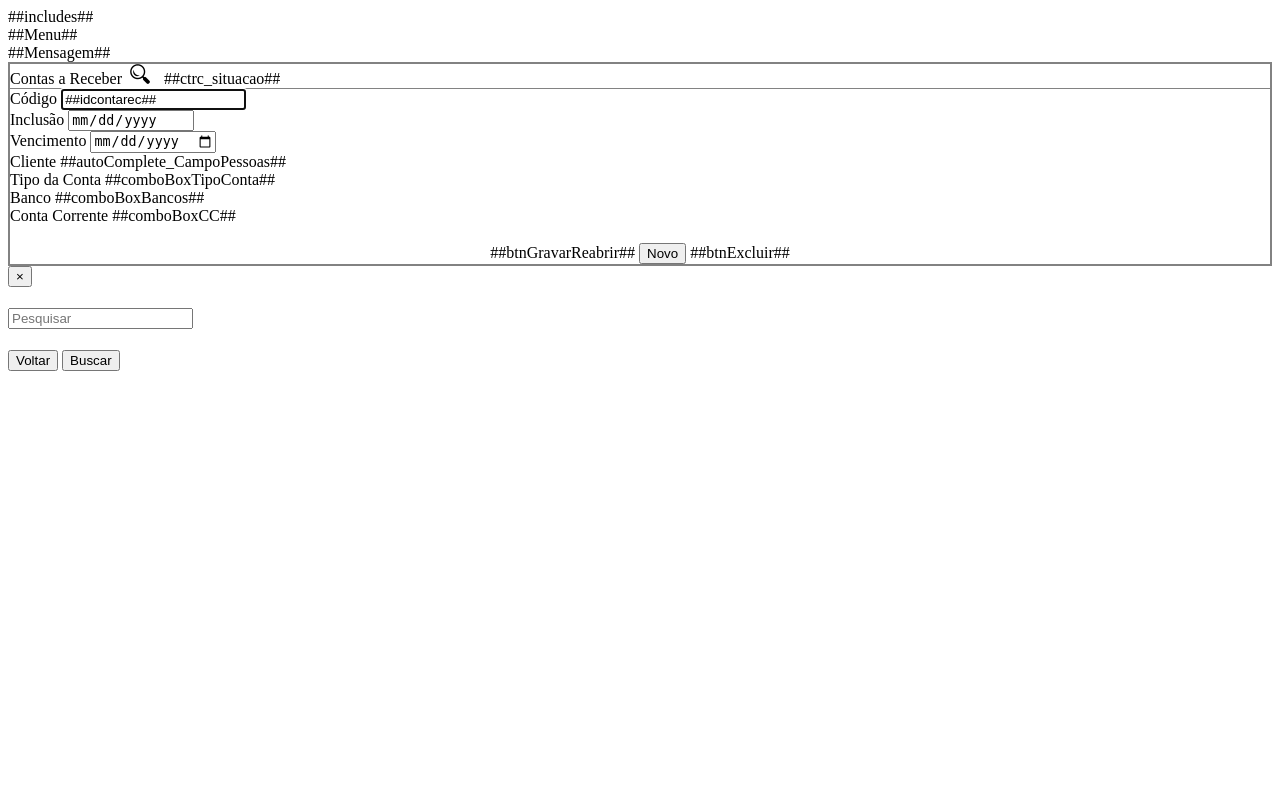
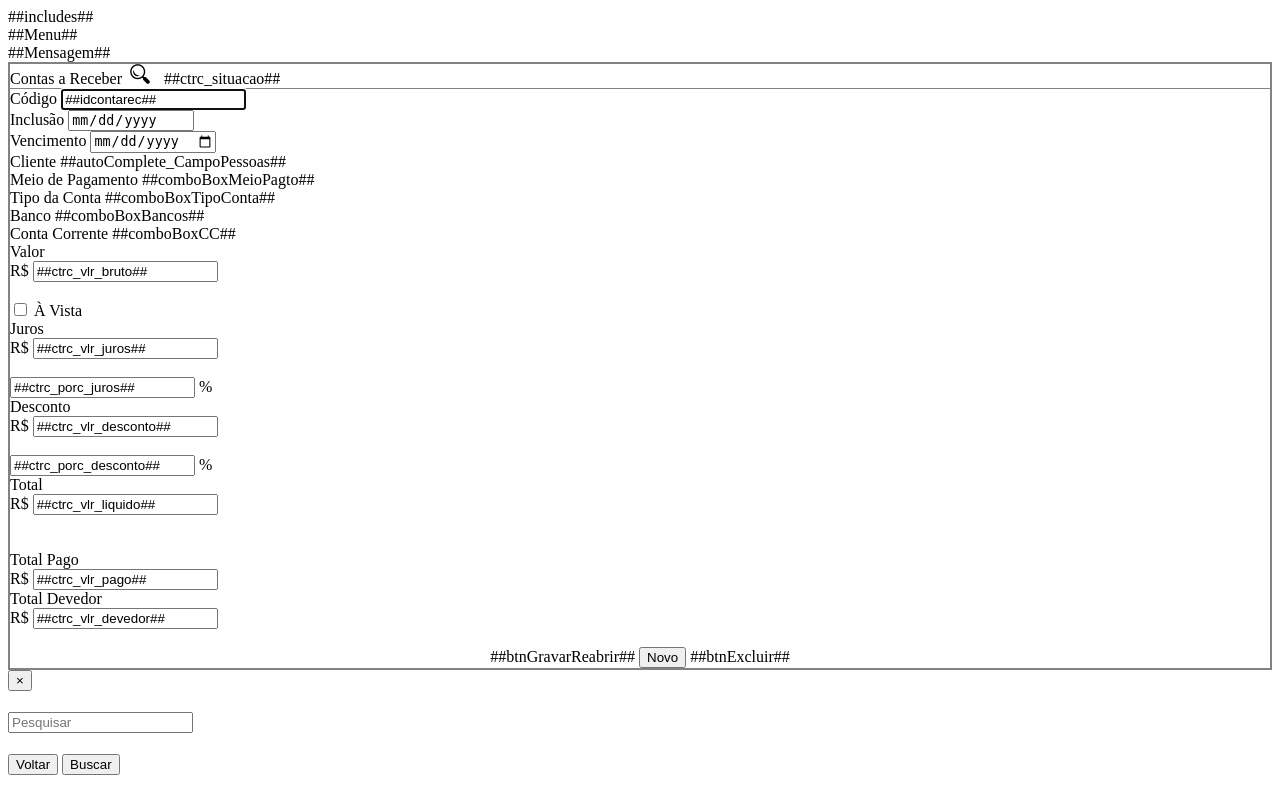
Before and after one commit to ViniciusFFernandes/Sistema_Gerenciamento, a PHP site: page /_Lancamentos/_HTML/contarec_edita.html in a window 1280 px wide. Run offline with PHP 8.4, Linux system fonts and the light colour scheme.

Commit message:
criação do programa de contarec e rotinas de baixa da conta e rotinas de historico

```diff
--- a/Class/Tabelas.class.php
+++ b/Class/Tabelas.class.php
@@ -85,12 +85,12 @@
 			}
 			//
 			$primeiraLinha = true;
-			foreach ($colunas as $coluna => $tamanho) {
+			foreach ($colunas as $coluna => $configuracoes) {
 				if($primeiraLinha){
 					$tabela .= "<tr {$class} onclick=\"abreCadastro({$reg[$coluna]}, '{$link}')\" style='cursor:pointer' id='linhasBusca'>";
 					$primeiraLinha = false;
 				}
-				$tabela .= "<td {$tamanho}>{$reg[$coluna]}</td>";
+				$tabela .= "<td {$configuracoes}>{$reg[$coluna]}</td>";
 			}
 			$tabela .- "</tr>";
 		}
--- a/Class/html.class.php
+++ b/Class/html.class.php
@@ -141,7 +141,7 @@
 			if(!empty($idgrupos_acessos)){
 				$sql .= " AND gap_idgrupos_acessos = " . $this->util->igr($idgrupos_acessos);
 			}
-			$sql .= " ORDER BY gap_idgrupos_acessos, prog_tipo_menu, idprogramas";
+			$sql .= " ORDER BY gap_idgrupos_acessos, prog_tipo_menu, prog_nome";
 			$res = $this->db->consultar($sql);
 			//
 			$ultimoTipo = '###';
--- a/_Cadastros/_HTML/produtos_edita.html
+++ b/_Cadastros/_HTML/produtos_edita.html
@@ -78,7 +78,10 @@
             <div class="row" style="margin-bottom: 5px;">
               <div class="col-md-4 col-sm-12 col-xs-12">
                   <label for="Endereço">Preço de Tabela</label>
-                  <input type="text" class="form-control" id="prod_preco_tabela" name="prod_preco_tabela" value="##prod_preco_tabela##" placeholder="Preço de Tabela">
+                  <div class="input-group">
+                    <span class="input-group-addon">R$</span>
+                    <input type="text" class="form-control" id="prod_preco_tabela" name="prod_preco_tabela" value="##prod_preco_tabela##" placeholder="Preço de Tabela">
+                  </div>
               </div>
           </div>
           ##tabsProdutos##
--- a/_Cadastros/_HTML/tipo_contas_edita.html
+++ b/_Cadastros/_HTML/tipo_contas_edita.html
@@ -43,6 +43,8 @@
                 <input type="checkbox" id="tico_tipo_vale" name="tico_tipo_vale" ##CheckTipoVale## value="SIM" onclick="selecionaTipo('vale')"> Vale
                 &nbsp;&nbsp;&nbsp;
                 <input type="checkbox" id="tico_tipo_extra" name="tico_tipo_extra" ##CheckTipoExtra## value="SIM" onclick="selecionaTipo('extra')"> Extra
+                &nbsp;&nbsp;&nbsp;
+                <input type="checkbox" id="tico_tipo_salario" name="tico_tipo_salario" ##CheckTipoSalario## value="SIM" onclick="selecionaTipo('salario')"> Salário
               </div>
             </div>
             <br>
--- a/_Cadastros/tipo_contas_edita.php
+++ b/_Cadastros/tipo_contas_edita.php
@@ -13,6 +13,7 @@
   if(!empty($reg['idtipo_contas'])){
     $checkTipoVale = $html->defineChecked($reg['tico_tipo_vale']);
     $checkTipoExtra = $html->defineChecked($reg['tico_tipo_extra']);
+    $checkTipoSalario = $html->defineChecked($reg['tico_tipo_salario']);
     //
     $btnExcluir = '<button type="button" onclick="excluiCadastro()" class="btn btn-danger">Excluir</button>';
   }
@@ -29,6 +30,7 @@
   $html = str_replace("##tico_nome##", $reg['tico_nome'], $html);
   $html = str_replace("##CheckTipoVale##", $checkTipoVale, $html);
   $html = str_replace("##CheckTipoExtra##", $checkTipoExtra, $html);
+  $html = str_replace("##CheckTipoSalario##", $checkTipoSalario, $html);
   $html = str_replace("##btnExcluir##", $btnExcluir, $html);
   echo $html;
   exit;
--- a/_Lancamentos/_HTML/contarec_edita.html
+++ b/_Lancamentos/_HTML/contarec_edita.html
@@ -53,9 +53,13 @@
               </div>
             </div>
             <div class="row">
-              <div class="col-md-12 col-sm-12 col-xs-12">
+              <div class="col-md-6 col-sm-6 col-xs-12">
                 <label for="Cliente">Cliente</label>
                 ##autoComplete_CampoPessoas##
+              </div>
+              <div class="col-md-6 col-sm-6 col-xs-12">
+                <label for="MeioPagto">Meio de Pagamento</label>
+                ##comboBoxMeioPagto##
               </div>
             </div>
             <div class="row">
@@ -70,6 +74,76 @@
               <div class="col-md-4 col-sm-4 col-xs-6">
                 <label for="CC">Conta Corrente</label>
                 <span id="comboBoxCC">##comboBoxCC##</span>
+              </div>
+            </div>
+            <div class="row">
+              <div class="col-md-4 col-sm-4 col-xs-6">
+                <label for="Bruto">Valor</label>
+                <div class="input-group">
+                  <span class="input-group-addon">R$</span>
+                  <input type="text" class="form-control" id="ctrc_vlr_bruto" name="ctrc_vlr_bruto" value="##ctrc_vlr_bruto##" >
+                </div>
+              </div>
+              <div class="col-md-4 col-sm-4 col-xs-6">
+                <label for="AVista">&nbsp;</label> <br>
+                <input type="checkbox" id="ctrc_a_vista" name="ctrc_a_vista" ##checkAVista## value="SIM"> À Vista
+              </div>
+            </div>
+            <div class="row">
+              <div class="col-md-4 col-sm-4 col-xs-6">
+                <label for="Juros">Juros</label>
+                <div class="input-group">
+                  <span class="input-group-addon">R$</span>
+                  <input type="text" class="form-control" id="ctrc_vlr_juros" name="ctrc_vlr_juros" value="##ctrc_vlr_juros##" onkeyup="calculoJuros('vlr')">
+                </div>
+              </div>
+              <div class="col-md-4 col-sm-4 col-xs-6">
+                <label for="Juros_porc">&nbsp;</label>
+                <div class="input-group">
+                  <input type="text" class="form-control" id="ctrc_porc_juros" name="ctrc_porc_juros" value="##ctrc_porc_juros##" onkeyup="calculoJuros('porc')">
+                  <span class="input-group-addon">%</span>
+                </div>
+              </div>
+            </div>
+            <div class="row">
+              <div class="col-md-4 col-sm-4 col-xs-6">
+                <label for="Desconto">Desconto</label>
+                <div class="input-group">
+                  <span class="input-group-addon">R$</span>
+                  <input type="text" class="form-control" id="ctrc_vlr_desconto" name="ctrc_vlr_desconto" value="##ctrc_vlr_desconto##" onkeyup="calculoDesconto('vlr')">
+                </div>
+              </div>
+              <div class="col-md-4 col-sm-4 col-xs-6">
+                <label for="Desconto_porc">&nbsp;</label>
+                <div class="input-group">
+                  <input type="text" class="form-control" id="ctrc_porc_desconto" name="ctrc_porc_desconto" value="##ctrc_porc_desconto##" onkeyup="calculoDesconto('porc')">
+                  <span class="input-group-addon">%</span>
+                </div>
+              </div>
+            </div>
+            <div class="row">
+              <div class="col-md-4 col-sm-4 col-xs-6">
+                <label for="Total">Total</label>
+                <div class="input-group">
+                  <span class="input-group-addon">R$</span>
+                  <input type="text" class="form-control" id="ctrc_vlr_liquido" name="ctrc_vlr_liquido" value="##ctrc_vlr_liquido##" readonly>
+                </div>
+              </div>
+              <div class="col-xs-6 visible-xs clearfix">&nbsp;</div>
+              <div class="visible-xs clearfix">&nbsp;</div>
+              <div class="col-md-4 col-sm-4 col-xs-6">
+                <label for="Total">Total Pago</label>
+                <div class="input-group">
+                  <span class="input-group-addon">R$</span>
+                  <input type="text" class="form-control" id="ctrc_vlr_pago" name="ctrc_vlr_pago" value="##ctrc_vlr_pago##" readonly>
+                </div>
+              </div>
+              <div class="col-md-4 col-sm-4 col-xs-6">
+                <label for="Total">Total Devedor</label>
+                <div class="input-group">
+                  <span class="input-group-addon">R$</span>
+                  <input type="text" class="form-control" id="ctrc_vlr_devedor" name="ctrc_vlr_devedor" value="##ctrc_vlr_devedor##" readonly>
+                </div>
               </div>
             </div>
             <br>
--- a/css/padrao.css
+++ b/css/padrao.css
@@ -5,13 +5,19 @@
 .tableBusca::-webkit-scrollbar-track {
   background-color: #F4F4F4;
 }
+
 .tableBusca::-webkit-scrollbar {
   width: 6px;
   background: #F4F4F4;
 }
+
 .tableBusca::-webkit-scrollbar-thumb {
   background: #dad7d7;
   border-radius: 10px;
+}
+
+.bg-success{
+  background-color: #28a745;
 }
 
 .Obs_claro{
--- a/js/_Cadastros/tipo_contas.js
+++ b/js/_Cadastros/tipo_contas.js
@@ -16,8 +16,14 @@
 function selecionaTipo(tipo){
   if(tipo == 'vale'){
     $("#tico_tipo_extra").attr("checked", false);
+    $("#tico_tipo_salario").attr("checked", false);
   }
   if(tipo == 'extra'){
     $("#tico_tipo_vale").attr("checked", false);
+    $("#tico_tipo_salario").attr("checked", false);
+  }
+  if(tipo == 'salario'){
+    $("#tico_tipo_vale").attr("checked", false);
+    $("#tico_tipo_extra").attr("checked", false);
   }
 }
--- a/js/_Lancamentos/contarec.js
+++ b/js/_Lancamentos/contarec.js
@@ -1,3 +1,51 @@
+$(document).ready(function(){
+    $("#ctrc_vlr_bruto").mask("9999999999.99",
+        {translation: {
+            '9': {
+            pattern: /[0-9]/,
+            optional: false
+            }
+        },
+        reverse: true
+    });
+    $("#ctrc_vlr_juros").mask("9999999999.99",
+        {translation: {
+            '9': {
+            pattern: /[0-9]/,
+            optional: false
+            }
+        },
+        reverse: true
+    });
+    $("#ctrc_porc_juros").mask("9999999999.99",
+        {translation: {
+            '9': {
+            pattern: /[0-9]/,
+            optional: false
+            }
+        },
+        reverse: true
+    });
+    $("#ctrc_vlr_desconto").mask("9999999999.99",
+        {translation: {
+            '9': {
+            pattern: /[0-9]/,
+            optional: false
+            }
+        },
+        reverse: true
+    });
+    $("#ctrc_porc_desconto").mask("9999999999.99",
+        {translation: {
+            '9': {
+            pattern: /[0-9]/,
+            optional: false
+            }
+        },
+        reverse: true
+    });
+ });
+
 function testaDados(operacao){
     if($("#ctrc_vencimento").val() == ''){
         alert("Selecione o vencimento!");
@@ -6,6 +54,11 @@
     }
     if ($("#ctrc_idcliente").val() <= 0){
         alert("Informe o cliente!");
+        $("#ctrc_cliente").focus();
+        return;
+    }
+    if ($("#ctrc_vlr_bruto").val() <= 0){
+        alert("Informe o valor!");
         $("#ctrc_cliente").focus();
         return;
     }
@@ -26,3 +79,34 @@
         }, 'html');
     }
 }
+
+function calculoJuros(tipo){
+    var valor_total = $("#ctrc_vlr_bruto").val();
+    var valor = 0;
+    var juros = 0;
+    if(tipo == 'vlr'){
+        valor = $("#ctrc_vlr_juros").val();
+        juros = (valor * 100) / valor_total;
+        $("#ctrc_porc_juros").val(juros);
+    }else{
+        valor = $("#ctrc_porc_juros").val();
+        juros = (valor * valor_total) / 100;
+        $("#ctrc_vlr_juros").val(juros);
+    }
+
+}
+
+function calculoDesconto(tipo){
+    var valor_total = $("#ctrc_vlr_bruto").val();
+    var valor = 0;
+    var desconto = 0;
+    if(tipo == 'vlr'){
+        valor = $("#ctrc_vlr_desconto").val();
+        desconto = (valor * 100) / valor_total;
+        $("#ctrc_porc_desconto").val(desconto);
+    }else{
+        valor = $("#ctrc_porc_desconto").val();
+        desconto = (valor * valor_total) / 100;
+        $("#ctrc_vlr_desconto").val(desconto);
+    }
+}
```
Also changed, not shown: Class/DB.class.php (+4 -4 lines), Class/Util.class.php (+11 -3 lines), Class/atualizacao.class.php (+121 -16 lines), Class/cc.class.php (added, +40 -0 lines), Class/contarec.class.php (+123 -1 lines), _Cadastros/_HTML/pessoas_edita.html (+4 -4 lines), _Cadastros/tipo_contas_grava.php (+5 -4 lines), _Lancamentos/contarec_edita.php (+19 -4 lines), _Lancamentos/contarec_grava.php (+60 -17 lines), js/_Cadastros/pessoas.js (+9 -0 lines), _BD/tabelas_sistema.sql.
